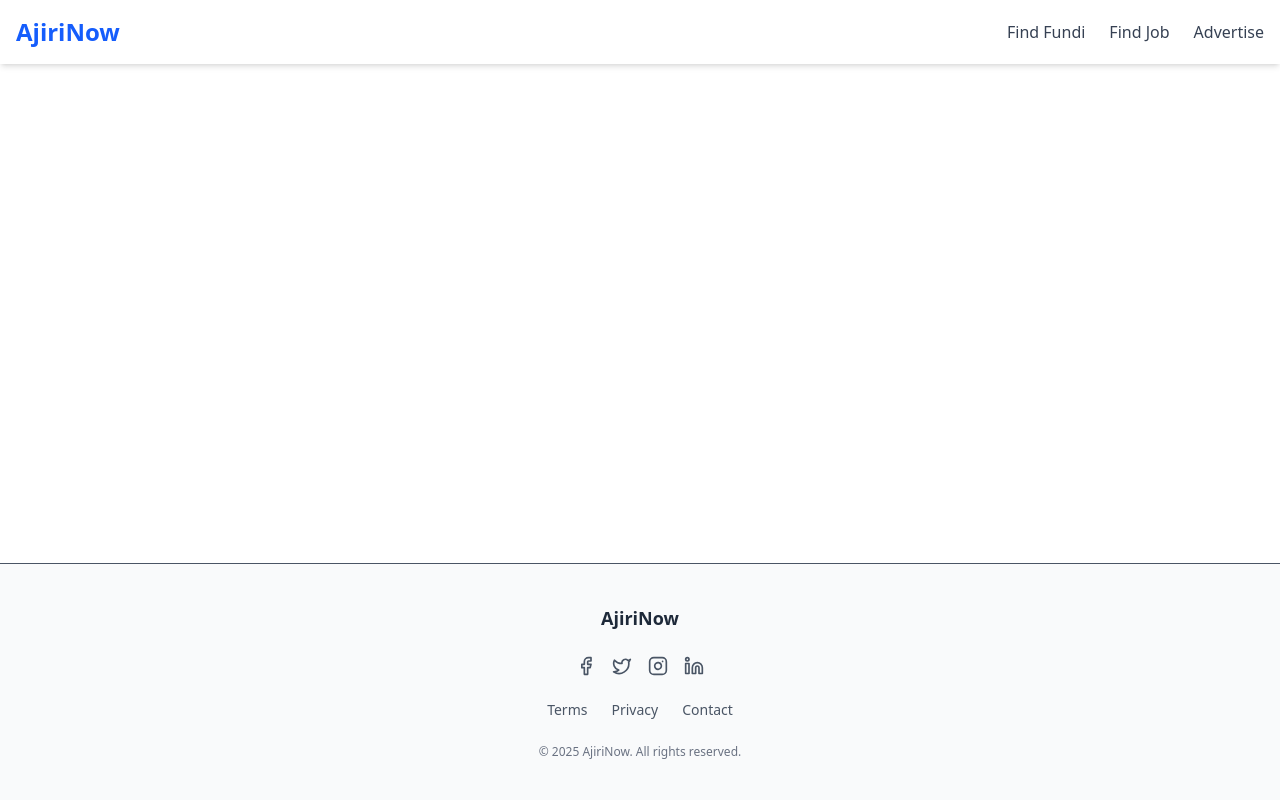
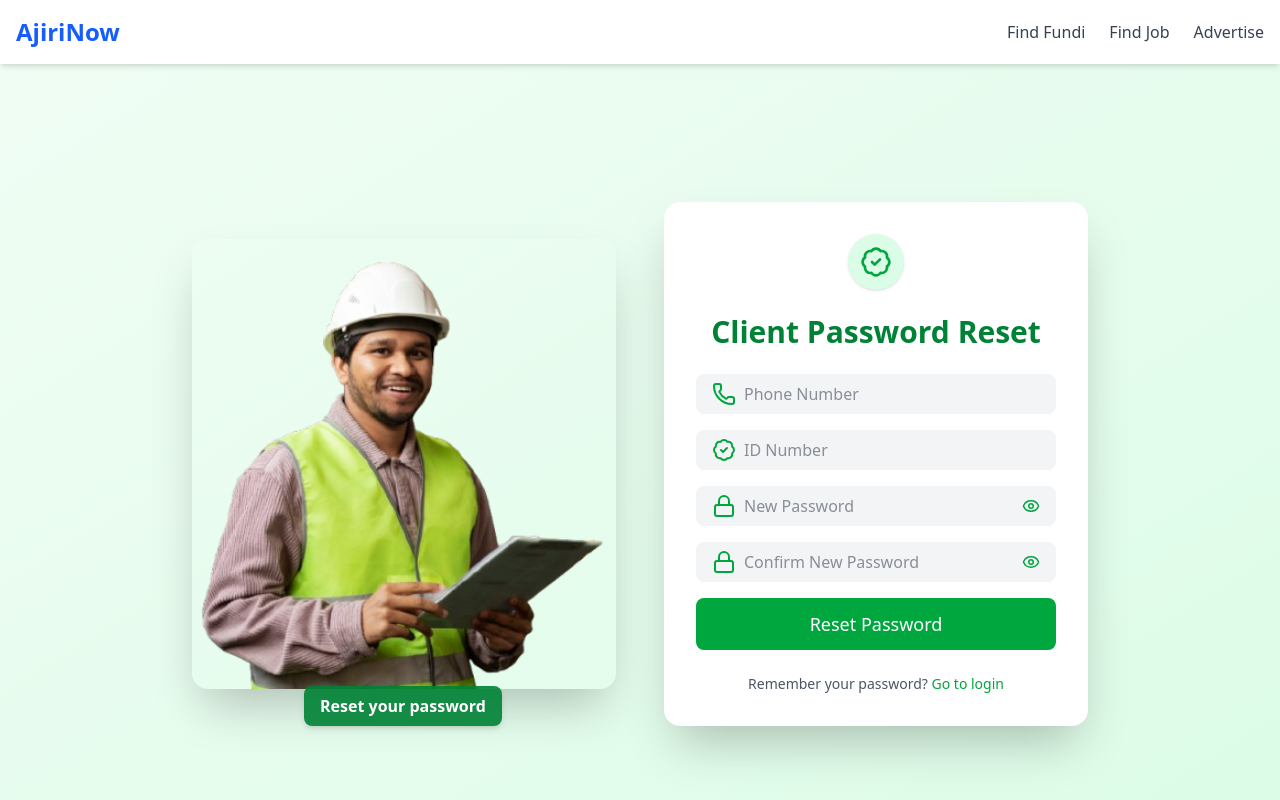
Before and after one commit to Victormuthomi/MOjobs-frontend, a React (Vite) app: page /reset-password/client in a window 1280 px wide. Shown: the top 800 px of the page. Built offline with nearby package versions, Linux system fonts and the light colour scheme.

Commit message:
add a reset password [age for the client.

```diff
--- a/src/App.jsx
+++ b/src/App.jsx
@@ -29,6 +29,7 @@ import ClientJobPayment from "./pages/client/ClientJobPayment";
 import ClientAdsPage from "./pages/client/ClientAdsPage";
 import AddAd from "./pages/client/AddAd";
 import ClientAdPayment from "./pages/client/ClientAdPayment";
+import ClientResetPassword from "./pages/client/ClientResetPassword";
 
 // 🧩 Layout
 import Header from "./components/Header";
@@ -74,6 +75,10 @@ const App = () => {
             <Route path="/dashboard/client/ads" element={<ClientAdsPage />} />
             <Route path="/dashboard/client/ads/add" element={<AddAd />} />
             <Route
+              path="/reset-password/client"
+              element={<ClientResetPassword />}
+            />
+            <Route
               path="/dashboard/client/ads/pay/:adId"
               element={<ClientAdPayment />}
             />
--- a/src/pages/client/ClientLogin.jsx
+++ b/src/pages/client/ClientLogin.jsx
@@ -125,6 +125,16 @@ const ClientLogin = () => {
               Register
             </Link>
           </p>
+
+          <p className="text-sm text-center text-gray-600 dark:text-gray-300">
+            Forgot Password?{" "}
+            <Link
+              to="/reset-password/client"
+              className="text-green-600 hover:underline dark:text-green-400"
+            >
+              Reset
+            </Link>
+          </p>
         </div>
       </div>
     </section>
--- /dev/null
+++ b/src/pages/client/ClientResetPassword.jsx
@@ -0,0 +1,189 @@
+import React, { useState } from "react";
+import { useNavigate, Link } from "react-router-dom";
+import { Eye, EyeOff, Lock, Phone, BadgeCheck, Loader2 } from "lucide-react";
+import toast from "react-hot-toast";
+import api from "../../lib/axios";
+
+const ClientResetPassword = () => {
+  const navigate = useNavigate();
+  const [formData, setFormData] = useState({
+    phone_number: "",
+    id_number: "",
+    new_password: "",
+    confirm_password: "",
+  });
+  const [showPassword, setShowPassword] = useState(false);
+  const [loading, setLoading] = useState(false);
+
+  const handleChange = (e) =>
+    setFormData({ ...formData, [e.target.name]: e.target.value });
+
+  const handleSubmit = async (e) => {
+    e.preventDefault();
+
+    if (!/^\d{10}$/.test(formData.phone_number)) {
+      return toast.error("Phone number must be exactly 10 digits.");
+    }
+
+    if (formData.new_password !== formData.confirm_password) {
+      return toast.error("Passwords do not match.");
+    }
+
+    try {
+      setLoading(true);
+      await api.post("/accounts/reset-password/", {
+        phone_number: formData.phone_number,
+        id_number: formData.id_number,
+        new_password: formData.new_password,
+      });
+
+      toast.success("Password reset successful! You can now log in.");
+      setTimeout(() => navigate("/login/client"), 1500);
+    } catch (err) {
+      const message =
+        err.response?.data?.error ||
+        Object.values(err.response?.data || {})[0] ||
+        "Reset failed";
+      toast.error(Array.isArray(message) ? message[0] : message);
+    } finally {
+      setLoading(false);
+    }
+  };
+
+  return (
+    <section className="min-h-screen flex items-center bg-gradient-to-br from-green-50 to-green-100 dark:from-gray-900 dark:to-gray-800 py-12 px-4">
+      <div className="max-w-4xl mx-auto grid md:grid-cols-2 gap-12 w-full">
+        {/* Image */}
+        <div className="hidden md:flex items-center justify-center relative">
+          <img
+            src="/images/client2.png"
+            alt="Client support"
+            className="rounded-2xl shadow-2xl w-full h-auto max-h-[600px] object-cover"
+          />
+          <div className="absolute bottom-0 left-28 bg-green-700/90 text-white px-4 py-2 rounded-lg shadow-md">
+            <p className="text-sm md:text-base font-semibold">
+              Reset your password
+            </p>
+          </div>
+        </div>
+
+        {/* Form */}
+        <div className="w-full bg-white dark:bg-gray-800 shadow-2xl rounded-2xl p-8 space-y-6">
+          <div className="flex justify-center">
+            <div className="bg-green-100 dark:bg-green-900 text-green-600 dark:text-green-300 p-3 rounded-full shadow-sm">
+              <BadgeCheck size={32} />
+            </div>
+          </div>
+
+          <h2 className="text-3xl font-bold text-green-700 dark:text-green-400 text-center">
+            Client Password Reset
+          </h2>
+
+          <form onSubmit={handleSubmit} className="space-y-4">
+            <Input
+              icon={<Phone />}
+              name="phone_number"
+              placeholder="Phone Number"
+              value={formData.phone_number}
+              onChange={handleChange}
+            />
+            <Input
+              icon={<BadgeCheck />}
+              name="id_number"
+              placeholder="ID Number"
+              value={formData.id_number}
+              onChange={handleChange}
+            />
+            <Input
+              icon={<Lock />}
+              name="new_password"
+              placeholder="New Password"
+              type={showPassword ? "text" : "password"}
+              value={formData.new_password}
+              onChange={handleChange}
+              endIcon={
+                <button
+                  type="button"
+                  onClick={() => setShowPassword(!showPassword)}
+                  className="text-green-600"
+                >
+                  {showPassword ? <EyeOff size={18} /> : <Eye size={18} />}
+                </button>
+              }
+            />
+            <Input
+              icon={<Lock />}
+              name="confirm_password"
+              placeholder="Confirm New Password"
+              type={showPassword ? "text" : "password"}
+              value={formData.confirm_password}
+              onChange={handleChange}
+              endIcon={
+                <button
+                  type="button"
+                  onClick={() => setShowPassword(!showPassword)}
+                  className="text-green-600"
+                >
+                  {showPassword ? <EyeOff size={18} /> : <Eye size={18} />}
+                </button>
+              }
+            />
+
+            <button
+              type="submit"
+              disabled={loading}
+              className={`w-full py-3 rounded-lg text-lg font-medium text-white transition ${
+                loading ? "bg-green-400" : "bg-green-600 hover:bg-green-700"
+              }`}
+            >
+              {loading ? (
+                <span className="flex justify-center items-center gap-2">
+                  <Loader2 className="animate-spin" size={18} />
+                  Resetting...
+                </span>
+              ) : (
+                "Reset Password"
+              )}
+            </button>
+          </form>
+
+          <p className="text-sm text-center text-gray-600 dark:text-gray-300">
+            Remember your password?{" "}
+            <Link
+              to="/login/client"
+              className="text-green-600 hover:underline dark:text-green-400"
+            >
+              Go to login
+            </Link>
+          </p>
+        </div>
+      </div>
+    </section>
+  );
+};
+
+const Input = ({
+  icon,
+  endIcon,
+  name,
+  placeholder,
+  type = "text",
+  value,
+  onChange,
+}) => (
+  <div className="flex items-center gap-2 bg-gray-100 dark:bg-gray-700 px-4 py-2 rounded-lg">
+    <span className="text-green-600">{icon}</span>
+    <input
+      type={type}
+      name={name}
+      placeholder={placeholder}
+      required
+      value={value}
+      onChange={onChange}
+      className="w-full bg-transparent outline-none text-gray-800 dark:text-white"
+    />
+    {endIcon}
+  </div>
+);
+
+export default ClientResetPassword;
```
